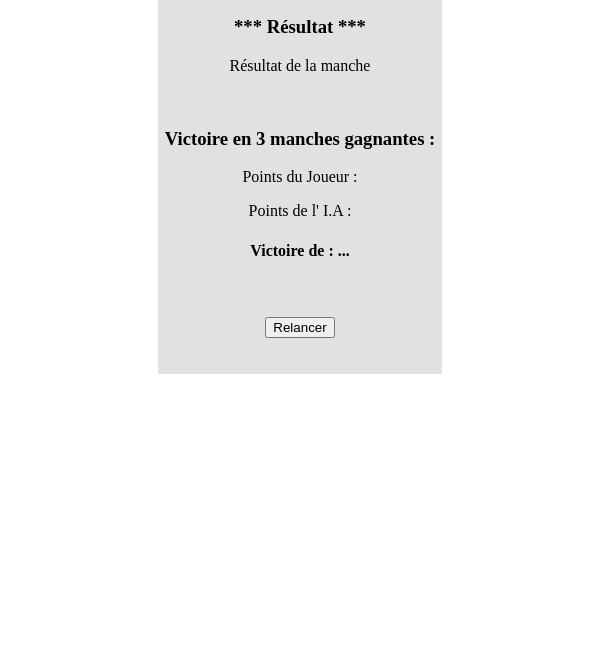
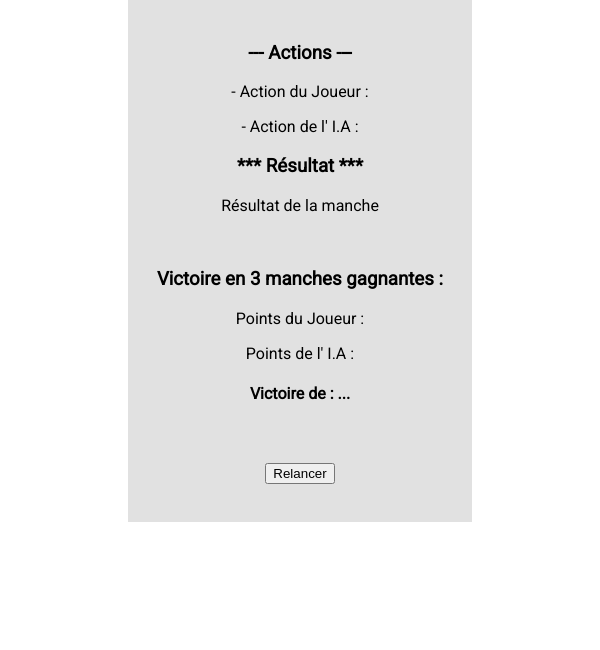
Before and after one commit to gbullet-nws/Jeu-Pierre-Feuille-Ciseaux-JS, a plain HTML site: page index.html in a window 600 px wide. Shown: the part 275-925 px from the top of the page. Before the commit the page ends 800 px from the top, so only its background shows below. Drawn offline with Linux system fonts and the light colour scheme.

Commit message:
Update index.html

```diff
--- a/index.html
+++ b/index.html
@@ -4,20 +4,59 @@
     <head>
         <meta charset="UTF-8">
         <meta name="viewport" content="width=device-width, initial-scale=1.0">
+        <!-- Police d'écriture -->
+        <link rel="preconnect" href="https://fonts.gstatic.com">
+        <link href="https://fonts.googleapis.com/css2?family=Roboto&display=swap" rel="stylesheet">
+        <!-- Titre site -->
         <title> Pierre Feuille Ciseaux </title>
 
         <style>
+
+            @media only screen and (max-width: 400px)
+            {
+                html
+                {
+                    padding-left: 5%;
+                    padding-right: 5%;
+                    padding-top: 5%;
+                    padding-bottom: 5%;
+                    text-align: center;
+                }
+            }
+
+            @media only screen and (min-width: 401px) and (max-width: 600px)
+            {
+                html
+                {
+                    padding-left: 10%;
+                    padding-right: 10%;
+                    padding-top: 10%;
+                    padding-bottom: 10%;
+                    text-align: center;
+                }
+            }
+
+            @media only screen and (min-width: 600px)
+            {
+                html
+                {
+                    padding-left: 20%;
+                    padding-right: 20%;
+                    padding-top: 20%;
+                    padding-bottom: 20%;
+                    text-align: center;
+                 }
+            }
+
             html
             {
-                padding-left: 25%;
-                padding-right: 25%;
-                padding-top: 10%;
-                text-align: center;
+                font-family: 'Roboto', sans-serif;
             }
             main section
             {
                 background-color:rgb(225, 225, 225);
             }
+
         </style>
     </head>
 
@@ -29,6 +68,10 @@
         </header>
 
         <main>
+
+            <div>
+                <h1> Pierre - Feuille - Ciseaux </h1>
+            </div>
 
             <section> <!-- Boutons de choix de l'action -->
 
```
